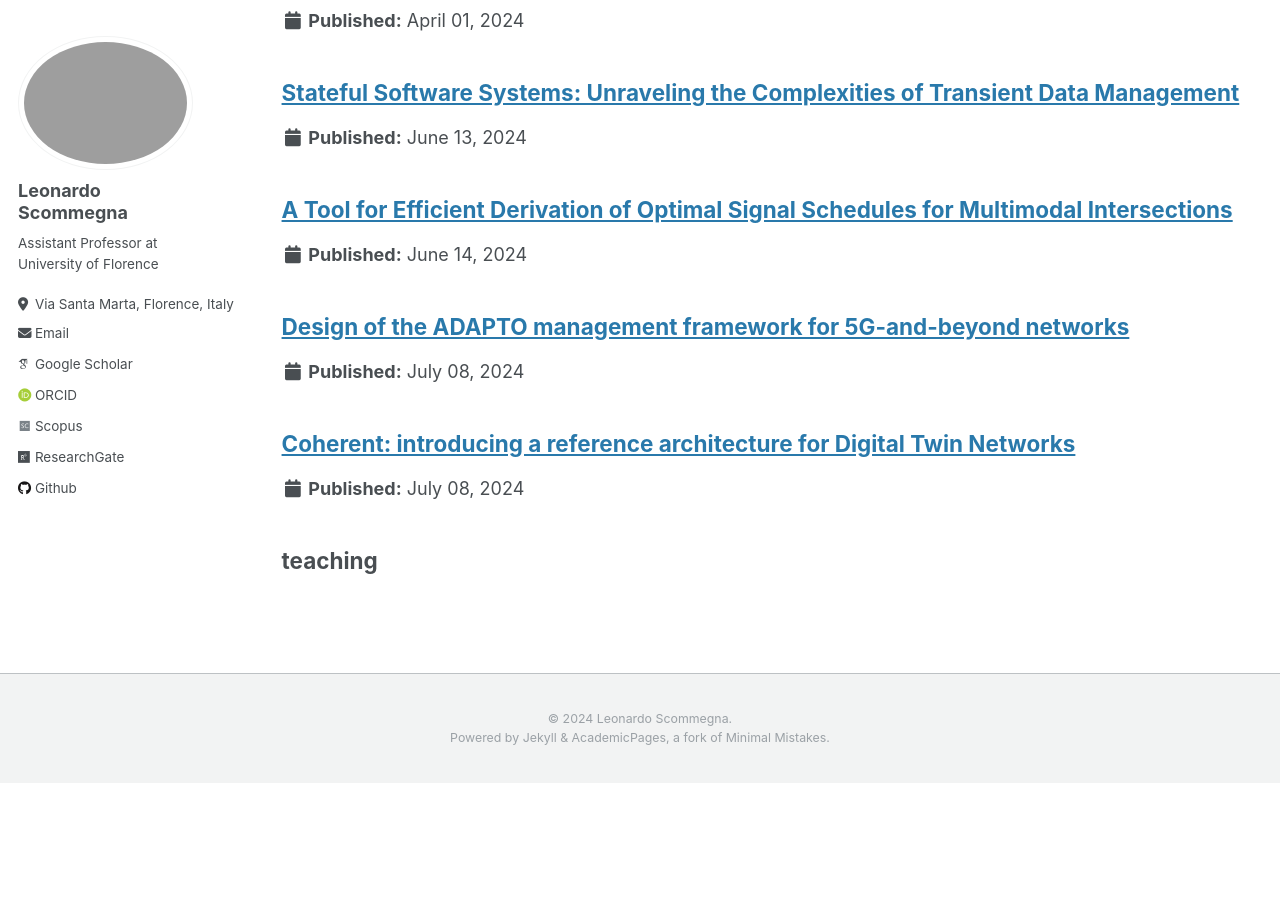
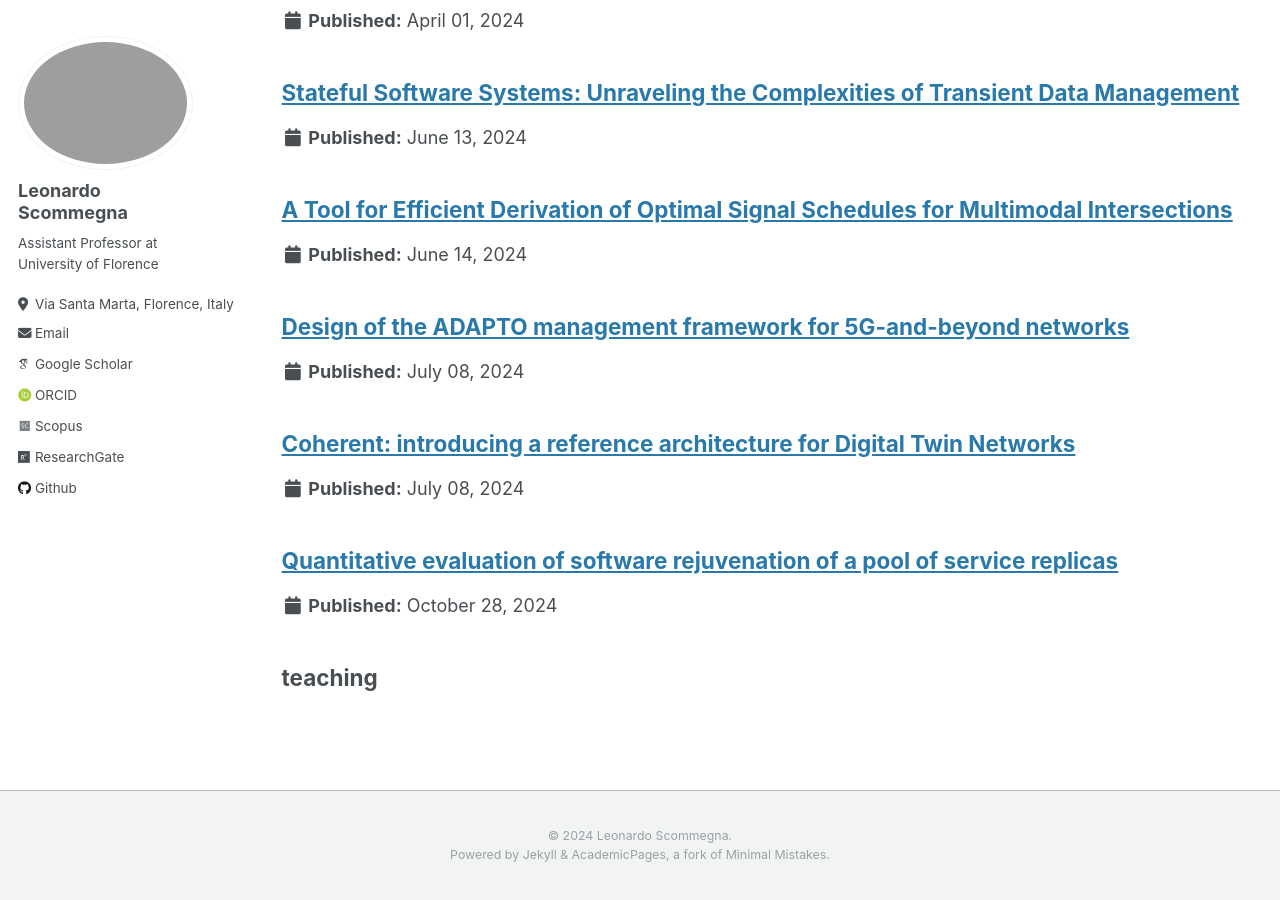
Before and after one commit to LeonardoScommegna/LeonardoScommegna.github.io, a Jekyll site: the page built from _pages/sitemap.md, in a window 1280 px wide and 900 px high, scrolled down 4378 px. Built offline with Jekyll 4.4.1, drawn with Linux system fonts in a browser that asks for light colours; some web fonts are replaced; before the commit the page ends 5161 px from its top, so only the background shows below that.

```diff
--- /dev/null
+++ b/_talks/WoSAR-20224.md
@@ -0,0 +1,12 @@
+---
+title: "Quantitative evaluation of software rejuvenation of a pool of service replicas"
+authors: "L. Scommegna, M. Becattini, G. Fontani, L. Paroli, E. Vicario"
+collection: talks
+talk-type: "presentation"
+date: "2024-10-28"
+venue: 'International Workshop on Software Aging and Rejuvenation'
+venue-abbrv: 'WoSAR'
+venue-site: 'https://www.wosar.net/'
+location: "Tsukuba, Japan"
+pdf: "/talks/talk-WoSAR-2024.pdf"
+---
```
Also changed, not shown: _publications/WoSAR-2024.md (+1 -0 lines), 1 other file.
